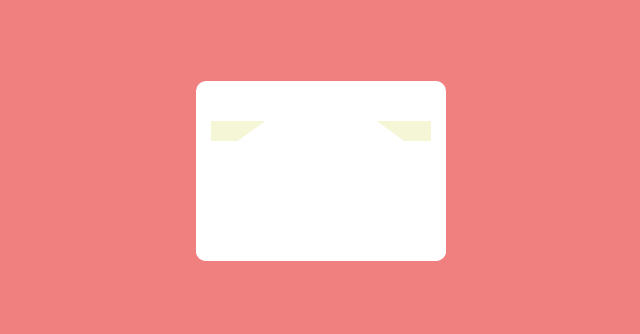
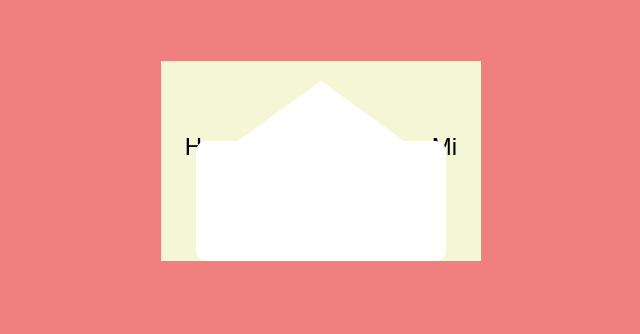
Before and after one commit to Emiliom219000/kar, a plain HTML site: page index.html in a window 1280 px wide. Shown: the part 194-528 px from the top of the page, without its empty margins (294-934 px from the left). Drawn offline with Linux system fonts and the light colour scheme.

Commit message:
Update styles.css

```diff
--- a/styles.css
+++ b/styles.css
@@ -32,13 +32,13 @@ body {
 .envelope__card {
     position: absolute;
     bottom: 0;
-    width: 220px;
-    height: 140px;
+    width: 320px;
+    height: 200px;
     background-color: #f5f6d6;
     display: flex;
     justify-content: center;
     align-items: center;
-    font-size: 18px;
+    font-size: 24px;
     font-family: Arial, sans-serif;
     text-align: center;
     transition: transform 0.5s ease-in-out;
```
